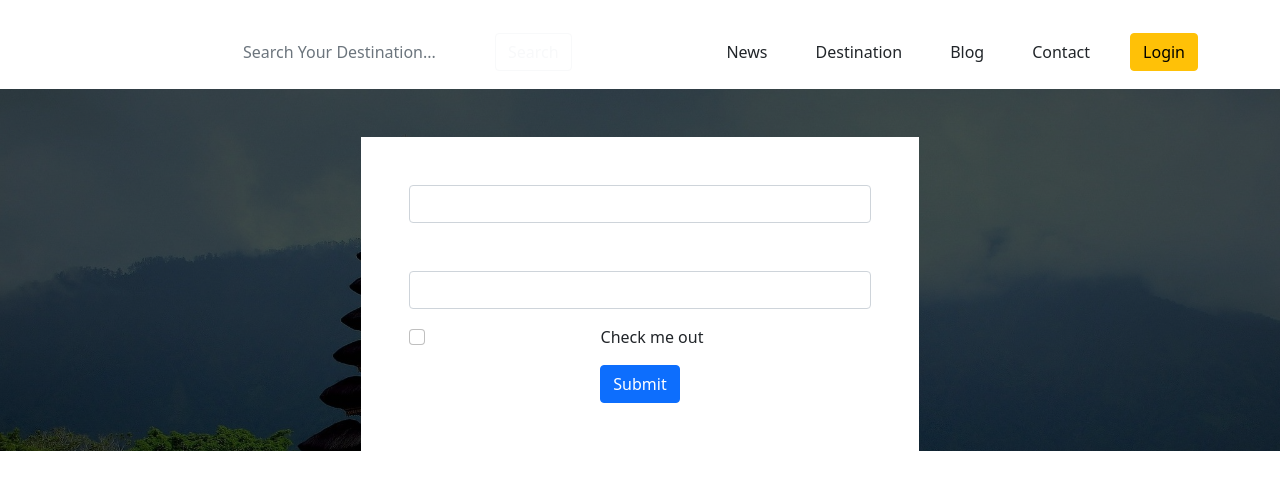
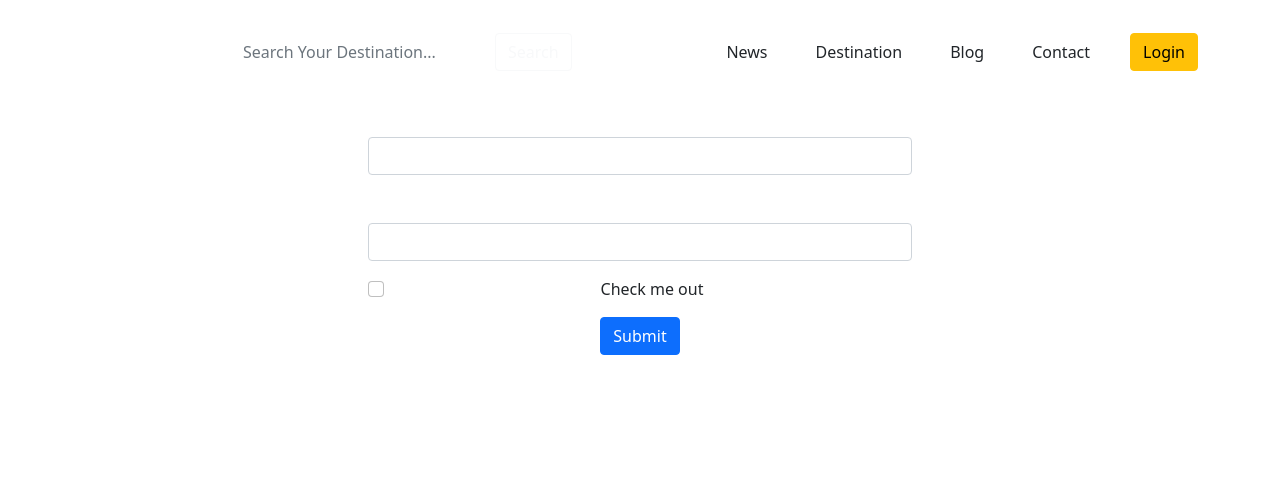
Before and after one commit to emonShimoul/travel-guru-react-client, a React (Create React App) app: page /login in a window 1280 px wide. Shown: the top 490 px of the page. Built offline with nearby package versions, Linux system fonts and the light colour scheme.

Commit message:
change the background of the login page

```diff
--- a/src/components/Login/Login.js
+++ b/src/components/Login/Login.js
@@ -2,8 +2,8 @@ import React from 'react';
 
 const Login = () => {
     return (
-        <div className='container'>
-            <form className='mx-auto w-50 bg-white p-5 mt-5'>
+        <div style={{background: "white"}}>
+            <form className='mx-auto w-50 bg-white p-5'>
                 <div className="mb-5">
                     {/* <label htmlFor="exampleInputEmail1" className="form-label">Email address</label> */}
                     <input type="email" className="form-control" id="exampleInputEmail1" aria-describedby="emailHelp" />
```
